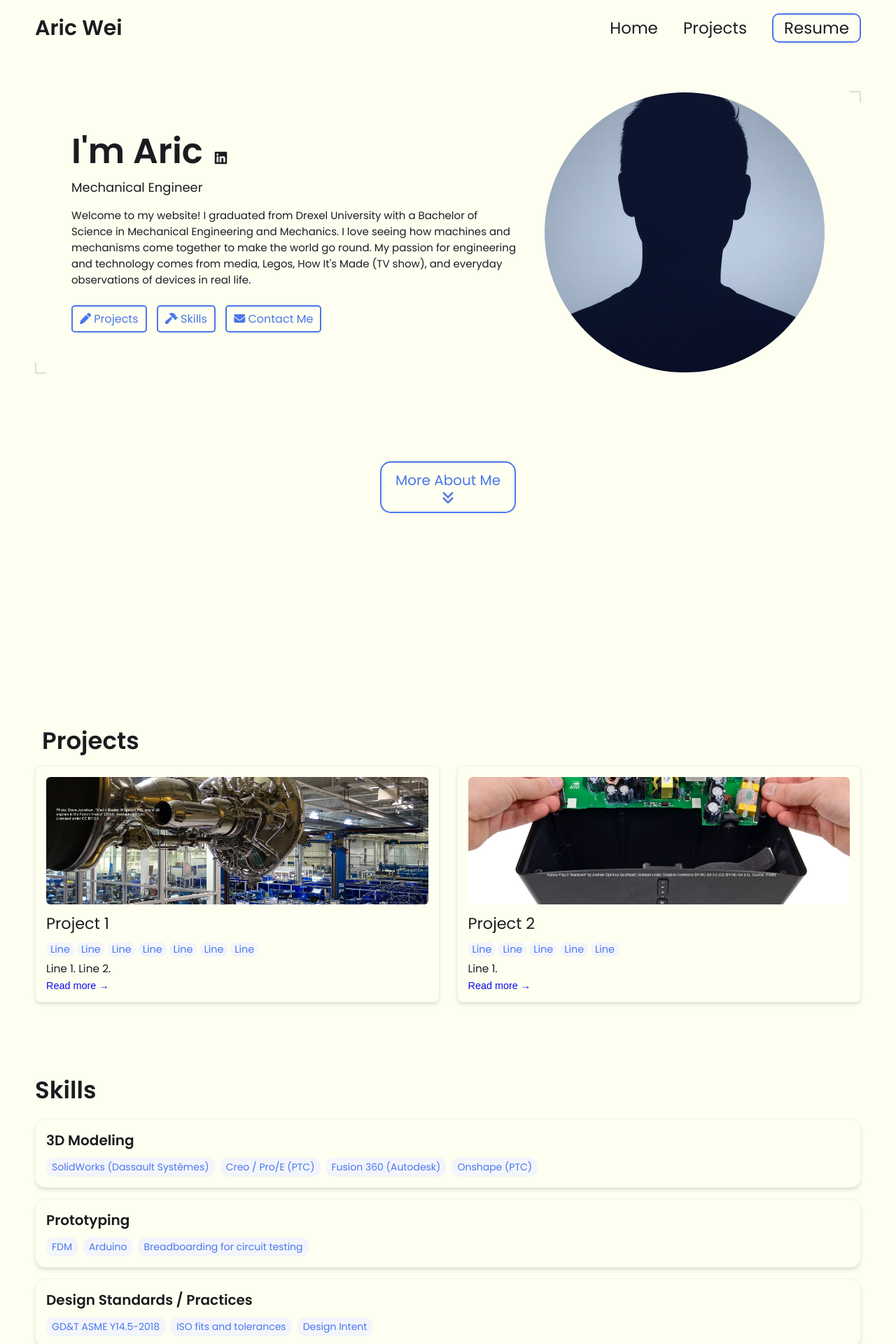
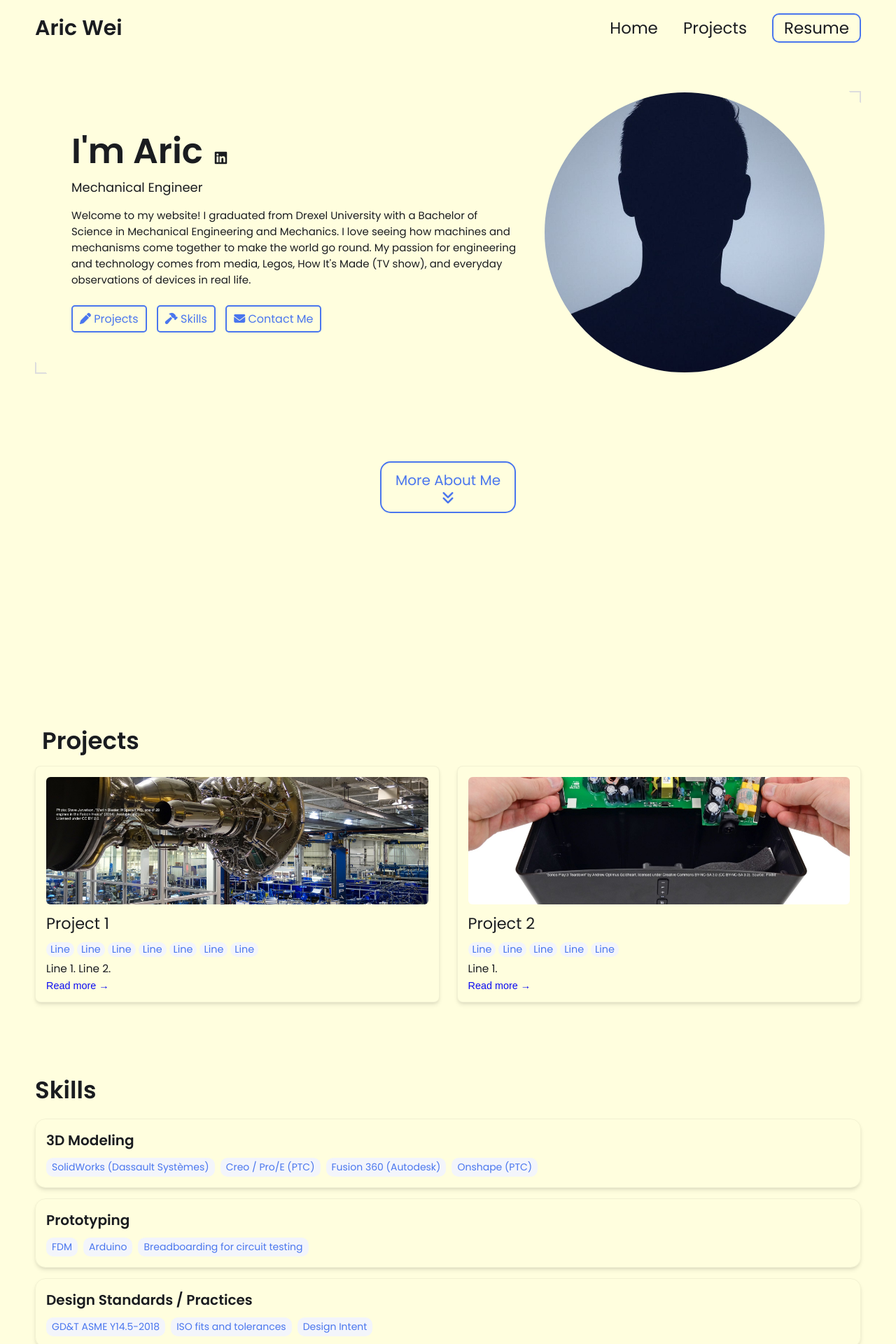
Before and after one commit to aricwei/aricwei.github.io, a Jekyll site: the page built from index.html, in a window 1280 px wide. Shown: the top 1920 px of the page at 70% size. Built offline with Jekyll 4.4.1, drawn with Linux system fonts in a browser that asks for light colours.

Commit message:
Update _config.yml

```diff
--- a/_config.yml
+++ b/_config.yml
@@ -83,7 +83,7 @@ colors: # this is the basic theme
   border: "#ddd"
   link: "#4a76ee"
   highlight: "#0c0cf2"
-  background: "#fefff0"
+  background: "#fffede"
   light_background: "#f3f5fb"
 
 # A few examples.
```
